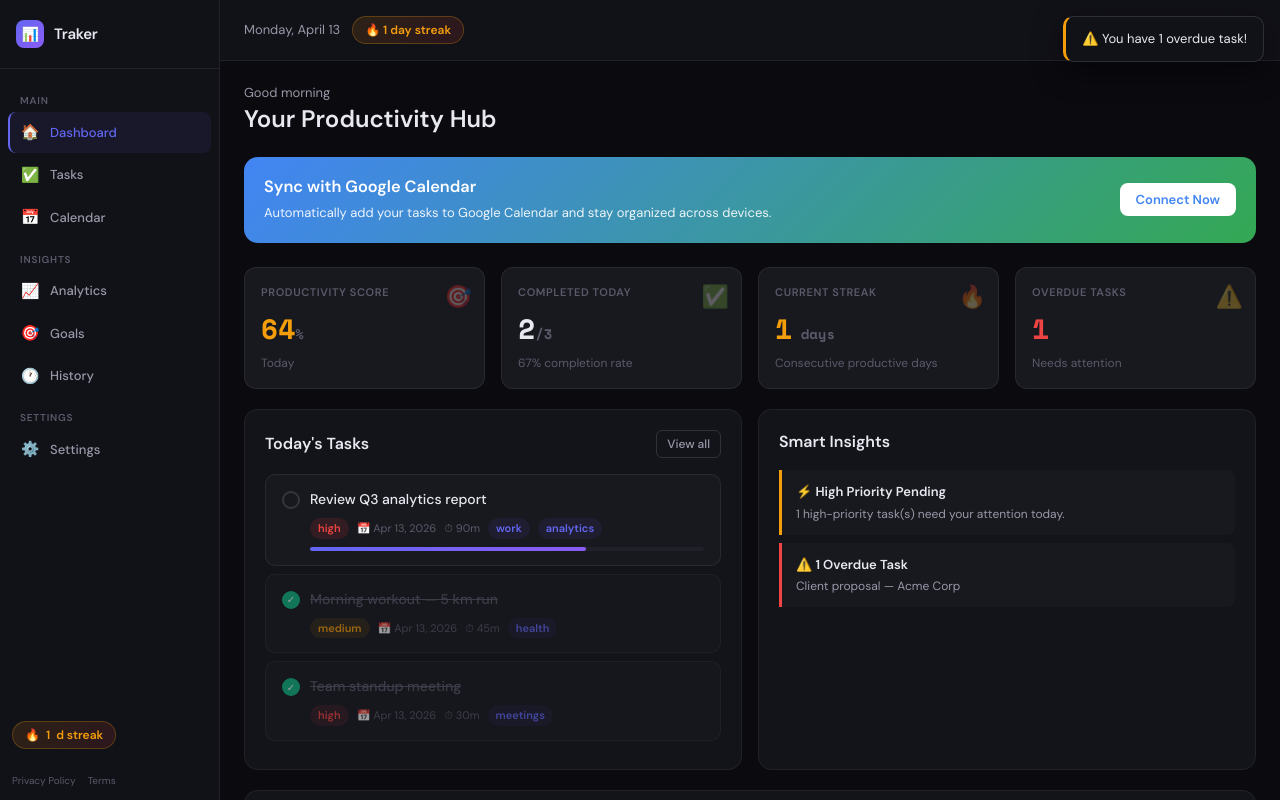
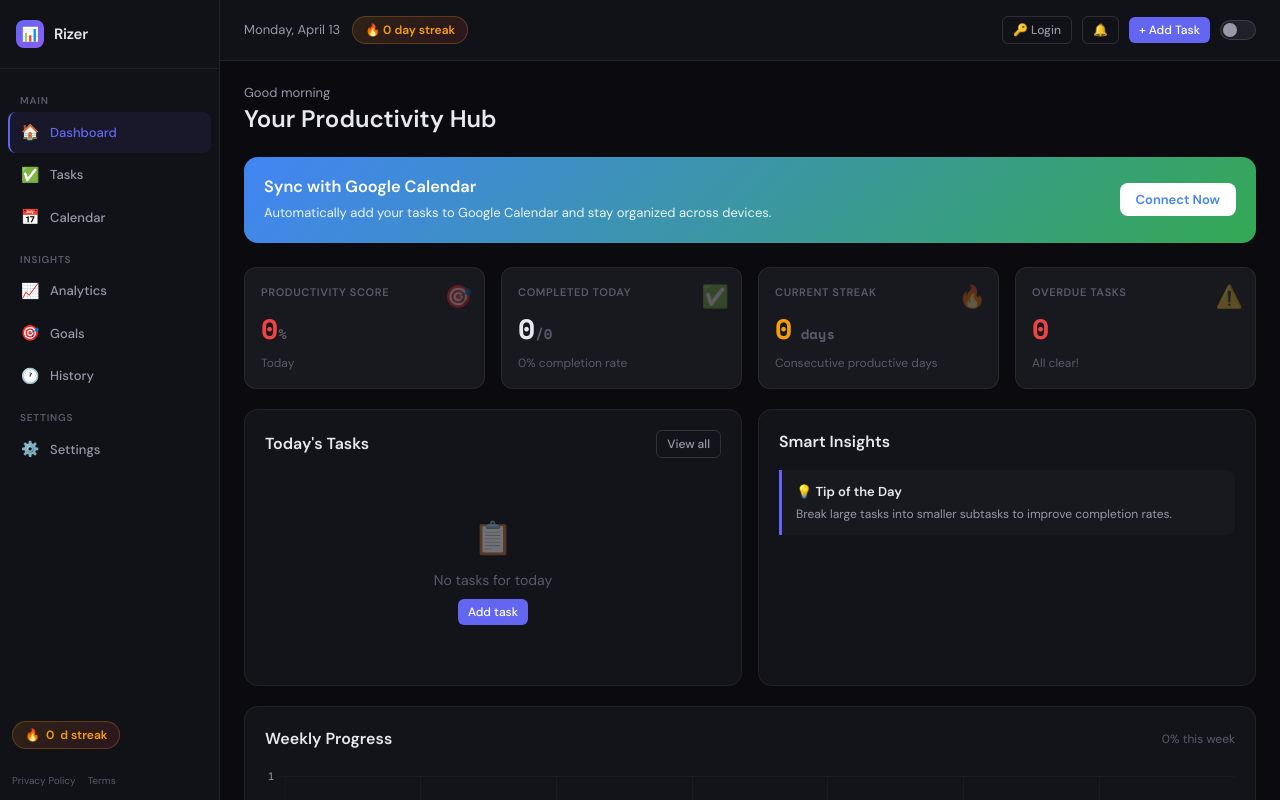
Before and after one commit to rizerfin-a11y/Rizer-website, a website: page index.html in a window 1280 px wide. Drawn offline with nearby package versions, Linux system fonts and the light colour scheme.

Commit message:
Rebrand to Rizer, add topbar login, and clear sample tasks

```diff
--- a/index.html
+++ b/index.html
@@ -4,7 +4,7 @@
 <head>
   <meta charset="UTF-8">
   <meta name="viewport" content="width=device-width, initial-scale=1.0">
-  <title>Traker - Smart Productivity Planner</title>
+  <title>Rizer - Smart Productivity Planner</title>
   <script src="https://cdnjs.cloudflare.com/ajax/libs/Chart.js/4.4.1/chart.umd.js"></script>
   <link
     href="https://fonts.googleapis.com/css2?family=DM+Sans:wght@300;400;500;600&family=Space+Mono:wght@400;700&display=swap"
@@ -18,7 +18,7 @@
     <aside class="sidebar" id="sidebar">
       <div class="logo">
         <div class="logo-icon">📊</div>
-        <span class="logo-text">Traker</span>
+        <span class="logo-text">Rizer</span>
       </div>
       <nav class="nav">
         <div class="nav-section">Main</div>
@@ -63,6 +63,8 @@
           <div class="streak-badge" id="top-streak">🔥 0 day streak</div>
         </div>
         <div style="display:flex;align-items:center;gap:10px">
+          <button id="gcal-top-btn" class="btn btn-ghost btn-sm" onclick="authorizeGCal()"
+            title="Connect Google Calendar">🔑 Login</button>
           <button class="btn btn-ghost btn-sm" onclick="showNotifications()">🔔</button>
           <button class="btn btn-primary btn-sm" onclick="openAddTask()">+ Add Task</button>
           <div class="toggle-theme" onclick="toggleTheme()" title="Toggle theme" id="theme-toggle"></div>
--- a/js/gcal.js
+++ b/js/gcal.js
@@ -103,7 +103,7 @@ async function addToGCal(task) {
 
   const body = {
     summary: task.title,
-    description: `[Traker]\n${task.desc || ''}\nPriority: ${task.priority}`,
+    description: `[Rizer]\n${task.desc || ''}\nPriority: ${task.priority}`,
     start,
     end,
     colorId: colorMap[task.priority] || '2'
--- a/js/pages.js
+++ b/js/pages.js
@@ -17,6 +17,12 @@ function navigate(page) {
 function renderPage() {
   // Destroy any existing Chart.js instances before re-rendering
   Chart.helpers?.each(Chart.instances, c => c.destroy());
+
+  // Update top login button
+  const topBtn = document.getElementById('gcal-top-btn');
+  if (topBtn) {
+    topBtn.style.display = state.gcalConnected ? 'none' : 'flex';
+  }
 
   const c = document.getElementById('page-content');
   switch (state.currentPage) {
--- a/js/state.js
+++ b/js/state.js
@@ -39,58 +39,9 @@ function load() {
 
 /** Seed sample tasks & goals so the app looks populated on first run */
 function seedData() {
-  const td = today();
-  const yesterday = dateDelta(-1);
-  const tomorrow = dateDelta(+1);
-
-  state.tasks = [
-    {
-      id: uid(), title: 'Review Q3 analytics report',
-      desc: 'Analyse KPIs and prepare executive summary',
-      priority: 'high', estTime: 90, deadline: td,
-      tags: ['work', 'analytics'], progress: 70,
-      completed: false, date: td, rescheduled: 0,
-      notes: '', createdAt: Date.now() - 3_600_000
-    },
-    {
-      id: uid(), title: 'Morning workout — 5 km run',
-      desc: 'Cardio session before breakfast',
-      priority: 'medium', estTime: 45, deadline: td,
-      tags: ['health'], progress: 100,
-      completed: true, date: td, rescheduled: 0,
-      notes: '', createdAt: Date.now() - 7_200_000
-    },
-    {
-      id: uid(), title: 'Team standup meeting',
-      desc: 'Daily sync with the dev team',
-      priority: 'high', estTime: 30, deadline: td,
-      tags: ['meetings'], progress: 100,
-      completed: true, date: td, rescheduled: 0,
-      notes: '', createdAt: Date.now() - 5_400_000
-    },
-    {
-      id: uid(), title: 'Write blog post draft',
-      desc: 'Tech trends article for Q4 newsletter',
-      priority: 'low', estTime: 120, deadline: tomorrow,
-      tags: ['writing'], progress: 20,
-      completed: false, date: tomorrow, rescheduled: 1,
-      notes: '', createdAt: Date.now() - 86_400_000 * 2
-    },
-    {
-      id: uid(), title: 'Client proposal — Acme Corp',
-      desc: 'Prepare full proposal deck for new contract',
-      priority: 'high', estTime: 180, deadline: yesterday,
-      tags: ['sales', 'urgent'], progress: 50,
-      completed: false, date: yesterday, rescheduled: 2,
-      notes: 'Need client brief first',
-      createdAt: Date.now() - 86_400_000 * 3
-    }
+  state.tasks = [];
+  state.goals = [
+    { id: uid(), title: 'Complete 3 tasks per day', period: 'daily', target: 3 }
   ];
-
-  state.goals = [
-    { id: uid(), title: 'Complete 5 tasks per day', period: 'daily', target: 5 },
-    { id: uid(), title: '80% task completion rate this week', period: 'weekly', target: 80 }
-  ];
-
   save();
 }
```
